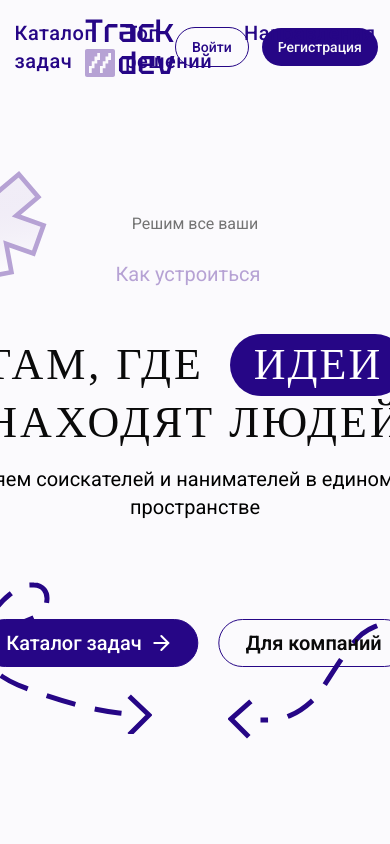
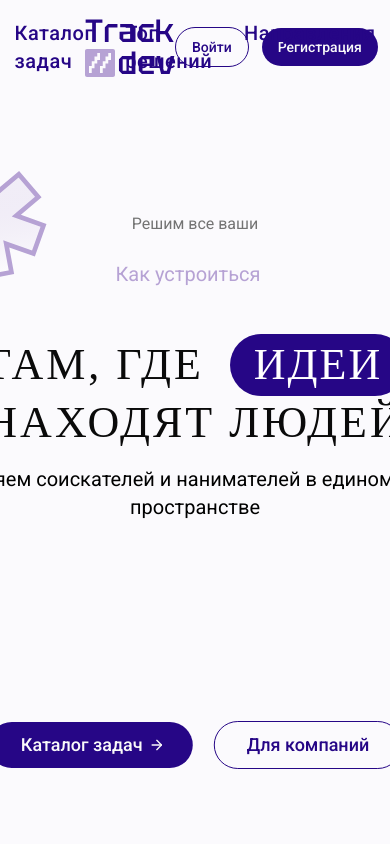
Before and after one commit to Kemuni/CodeHunt, a Next.js app in the folder frontend/: page / in a window 390 px wide. Shown: the top 844 px of the page. Built offline with nearby package versions, Linux system fonts and the light colour scheme; a web font is replaced by a local one.

Commit message:
Исправил отступы для дескотопв и планшетов

```diff
--- a/frontend/components/landing/hero.tsx
+++ b/frontend/components/landing/hero.tsx
@@ -6,6 +6,8 @@ import { motion, useReducedMotion } from "motion/react";
 import { useEffect, useState } from "react";
 
 import { AnimatedArrow } from "@/components/landing/animated-arrow";
+import {Button} from "@/components/ui/button";
+import Link from "next/link";
 
 const prompts = [
   "Не знаю с чего начать...",
@@ -29,7 +31,7 @@ const leftBadges = [
     label: "Развить насмотренность",
   },
   {
-    className: "bottom-0 right-16 2xl:right-22",
+    className: "bottom-0 right-30 2xl:right-22",
     label: "Найти работу",
   },
 ];
@@ -44,7 +46,7 @@ const rightBadges = [
     label: "Создать тестовое",
   },
   {
-    className: "left-8 top-28 2xl:left-9 2xl:top-37",
+    className: "left-8 top-34 2xl:left-9 2xl:top-37",
     label: "Быстро оценить",
   },
   {
@@ -69,7 +71,7 @@ const decorations = [
     hideOnMobile: true,
   },
   {
-    className: "bottom-32 right-16 2xl:bottom-[132px] 2xl:right-[74px]",
+    className: "bottom-32 right-10 2xl:bottom-[132px] 2xl:right-[74px]",
     height: 120,
     src: "/figma/Rhode Island.svg",
     width: 120,
@@ -90,7 +92,7 @@ const decorations = [
     hideOnMobile: false,
   },
   {
-    className: "bottom-8 left-56 2xl:bottom-[30px] 2xl:left-[245px]",
+    className: "bottom-3 left-56 2xl:bottom-[30px] 2xl:left-[245px]",
     height: 103,
     src: "/figma/Orange Ricky.svg",
     width: 193,
@@ -228,16 +230,16 @@ export function Hero() {
         badges={leftBadges}
         className="absolute -left-2 top-[140px] z-[2] hidden
                    h-[280px] w-[420px]
-                   2xl:top-[160px] 2xl:h-[300px] 2xl:w-[440px] lg:block"
+                   2xl:top-[160px] 2xl:h-[300px] 2xl:w-[440px] xl:block"
       />
       <BadgeGroup
         badges={rightBadges}
         className="absolute right-4 top-[140px] z-[2] hidden
                    h-[280px] w-[420px]
-                   2xl:top-[160px] 2xl:h-[300px] 2xl:w-[440px] lg:block"
+                   2xl:top-[160px] 2xl:h-[300px] 2xl:w-[440px] xl:block"
       />
 
-      <div className="absolute inset-x-0 top-0 z-[1] h-full 2xl:-translate-y-16">
+      <div className="absolute hidden xl:block inset-x-0 top-0 z-[1] h-full 2xl:-translate-y-16">
         <AnimatedArrow direction="left" />
         <AnimatedArrow direction="right" />
       </div>
@@ -258,31 +260,20 @@ export function Hero() {
       ))}
 
       <div
-        className="absolute left-1/2 top-[70%] z-[3] flex -translate-x-1/2
+        className="absolute left-1/2 bottom-[10%] z-[3] flex -translate-x-1/2
                    gap-5 2xl:top-[79%] 2xl:gap-6"
       >
-        <a
-          className="inline-flex min-h-12 min-w-[190px] items-center justify-center
-                     gap-2 rounded-full border border-primary bg-primary
-                     px-6 py-2 text-xl font-medium leading-6 whitespace-nowrap
-                     text-white
-                     2xl:min-h-12 2xl:min-w-[210px] 2xl:gap-3
-                     2xl:px-8 2xl:py-2.5 2xl:text-xl 2xl:leading-6"
-          href="#practice"
-        >
-          Каталог задач
-          <ArrowRight aria-hidden="true" />
-        </a>
-        <a
-          className="inline-flex min-h-12 min-w-[190px] items-center justify-center
-                     rounded-full border border-primary bg-transparent
-                     px-6 py-2 text-xl font-semibold leading-6 whitespace-nowrap
-                     2xl:min-h-12 2xl:min-w-[210px]
-                     2xl:px-8 2xl:py-2.5 2xl:text-xl 2xl:leading-6"
-          href="#contact"
-        >
-          Для компаний
-        </a>
+        <Link href="/ideas">
+          <Button variant='default' size='xl'>
+            Каталог задач
+            <ArrowRight data-icon="inline-end" aria-hidden="true" />
+          </Button>
+        </Link>
+        <Link href="/for-company">
+          <Button variant='outline' size='xl'>
+            Для компаний
+          </Button>
+        </Link>
       </div>
     </section>
   );
--- a/frontend/components/ui/button.tsx
+++ b/frontend/components/ui/button.tsx
@@ -9,7 +9,7 @@ const buttonVariants = cva(
       variant: {
         default: "bg-primary text-primary-foreground hover:bg-primary/80",
         outline:
-          "border-primary text-primary bg-background hover:bg-muted hover:text-primary/40 hover:border-primary/40 aria-expanded:bg-muted aria-expanded:text-foreground dark:bg-transparent dark:hover:bg-input/30",
+          "border-primary text-primary bg-background hover:bg-muted hover:text-primary/60 hover:border-primary/60 aria-expanded:bg-muted aria-expanded:text-foreground dark:bg-transparent dark:hover:bg-input/30",
         secondary:
           "bg-secondary text-secondary-foreground hover:bg-[color-mix(in_oklch,var(--secondary),var(--foreground)_5%)] aria-expanded:bg-secondary aria-expanded:text-secondary-foreground",
         ghost:
@@ -24,7 +24,7 @@ const buttonVariants = cva(
         xs: "h-6 gap-1 px-2.5 text-xs has-data-[icon=inline-end]:pr-2 has-data-[icon=inline-start]:pl-2 [&_svg:not([class*='size-'])]:size-3",
         sm: "h-8 gap-1 px-3 has-data-[icon=inline-end]:pr-2 has-data-[icon=inline-start]:pl-2",
         lg: "h-10 gap-1.5 px-4 has-data-[icon=inline-end]:pr-3 has-data-[icon=inline-start]:pl-3",
-        xl: "h-12 gap-1.5 px-8 py-4 text-lg",
+        xl: "h-12 gap-1.5 px-8 py-4 text-lg has-data-[icon=inline-end]:pr-7 has-data-[icon=inline-start]:pl-7",
         icon: "size-9",
         "icon-xs": "size-6 [&_svg:not([class*='size-'])]:size-3",
         "icon-sm": "size-8",
```
